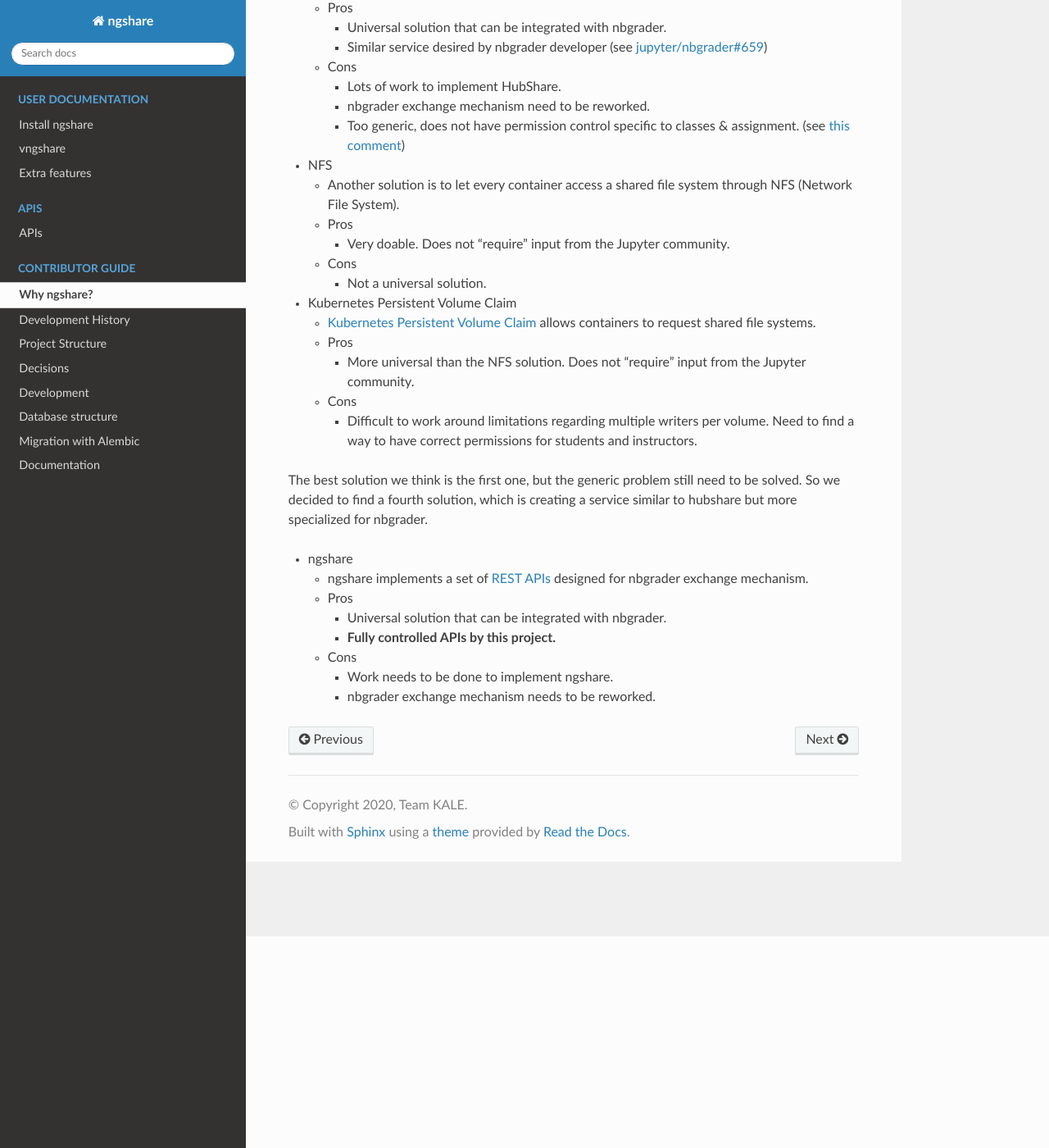
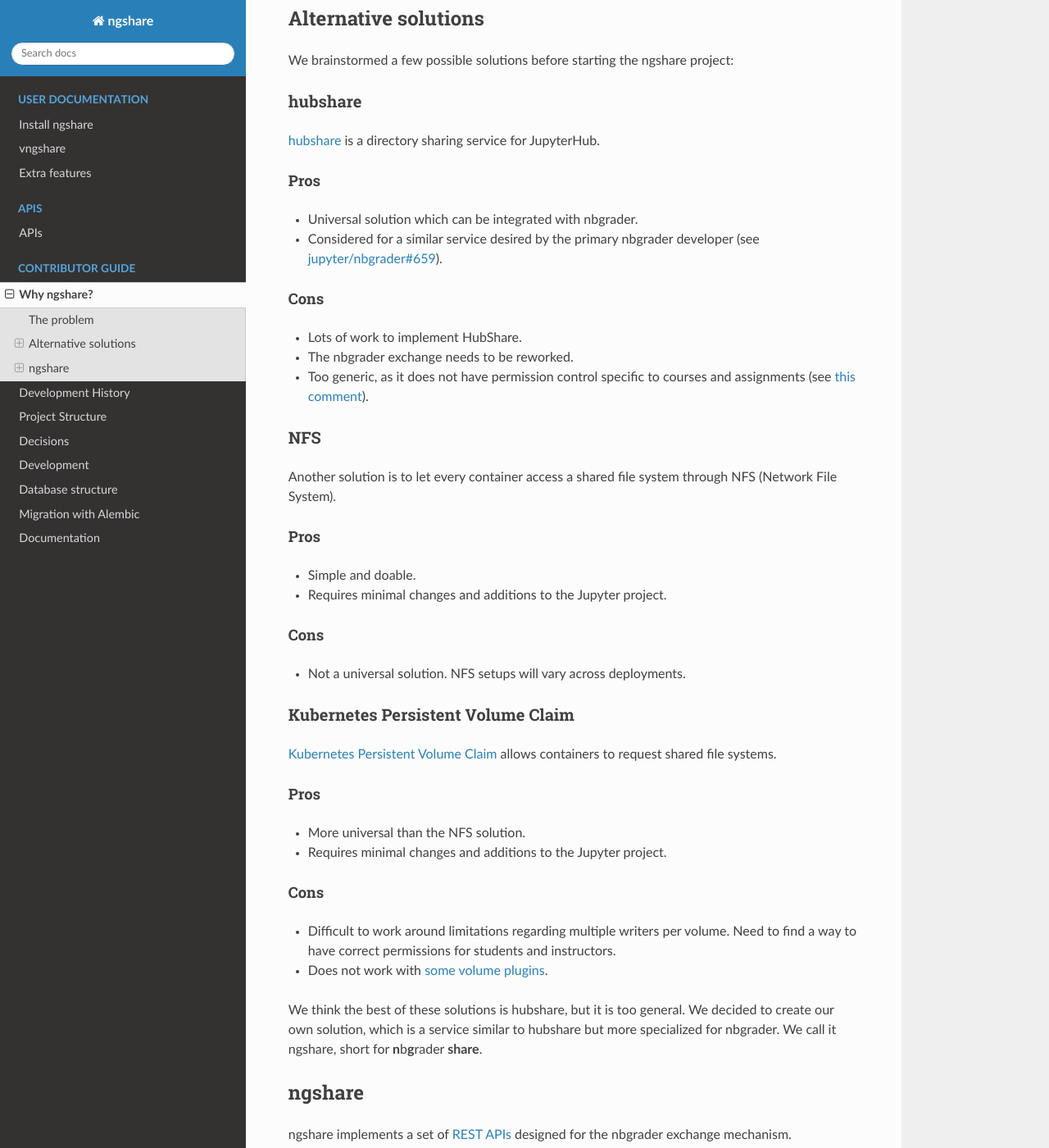
Before and after one commit to LibreTexts/ngshare, a Sphinx documentation site: the page built from docs/contributer_guide/why_ngshare.rst, in a window 1280 px wide and 1400 px high, scrolled down 258 px. Shown: the whole window at 82% size. Built offline with Sphinx 7.4.7 and the Read the Docs theme 2.0.0, drawn with Linux system fonts in a browser that asks for light colours; some of the changed text lies outside the part shown.

Commit message:
Clean up documentation for "Why ngshare?"

```diff
--- a/docs/contributer_guide/why_ngshare.rst
+++ b/docs/contributer_guide/why_ngshare.rst
@@ -1,76 +1,101 @@
 Why ngshare?
 ============
 
+The problem
+-----------
+
+This section is under construction
+
+Alternative solutions
+---------------------
+
 We brainstormed a few possible solutions before starting the ngshare project:
 
-* hubshare
+hubshare
+^^^^^^^^
 
-  * `hubshare <https://github.com/jupyterhub/hubshare>`_ is a directory sharing
-    service for JupyterHub.
+`hubshare <https://github.com/jupyterhub/hubshare>`_ is a directory sharing
+service for JupyterHub.
 
-  * Pros
+Pros
+""""
 
-    * Universal solution that can be integrated with nbgrader.
+* Universal solution which can be integrated with nbgrader.
 
-    * Similar service desired by nbgrader developer
-      (see
-      `jupyter/nbgrader#659 <https://github.com/jupyter/nbgrader/issues/659>`_)
+* Considered for a similar service desired by the primary nbgrader developer
+  (see
+  `jupyter/nbgrader#659 <https://github.com/jupyter/nbgrader/issues/659>`_).
 
-  * Cons
+Cons
+""""
 
-    * Lots of work to implement HubShare.
+* Lots of work to implement HubShare.
 
-    * nbgrader exchange mechanism need to be reworked.
+* The nbgrader exchange needs to be reworked.
 
-    * Too generic, does not have permission control specific to classes &
-      assignment. (see
-      `this comment <https://github.com/jupyter/nbgrader/issues/659#issuecomment-431762792>`_)
+* Too generic, as it does not have permission control specific to courses and
+  assignments (see
+  `this comment <https://github.com/jupyter/nbgrader/issues/659#issuecomment-431762792>`_).
 
-* NFS
+NFS
+^^^
 
-  * Another solution is to let every container access a shared file system
-    through NFS (Network File System).
+Another solution is to let every container access a shared file system
+through NFS (Network File System).
 
-  * Pros
+Pros
+""""
 
-    * Very doable. Does not "require" input from the Jupyter community.
+* Simple and doable.
 
-  * Cons
+* Requires minimal changes and additions to the Jupyter project.
 
-    * Not a universal solution.
+Cons
+""""
 
-* Kubernetes Persistent Volume Claim
+* Not a universal solution. NFS setups will vary across deployments.
 
-  * `Kubernetes Persistent Volume Claim
-    <https://kubernetes.io/docs/concepts/storage/persistent-volumes/#persistentvolumeclaims>`_
-    allows containers to request shared file systems.
+Kubernetes Persistent Volume Claim
+^^^^^^^^^^^^^^^^^^^^^^^^^^^^^^^^^^
 
-  * Pros
+`Kubernetes Persistent Volume Claim
+<https://kubernetes.io/docs/concepts/storage/persistent-volumes/#persistentvolumeclaims>`_
+allows containers to request shared file systems.
 
-    * More universal than the NFS solution. Does not "require" input from
-      the Jupyter community.
+Pros
+""""
 
-  * Cons
+* More universal than the NFS solution.
 
-    * Difficult to work around limitations regarding multiple writers per
-      volume. Need to find a way to have correct permissions for students and
-      instructors.
+* Requires minimal changes and additions to the Jupyter project.
 
-The best solution we think is the first one, but the generic problem still need to be solved. So we decided to find a fourth solution, which is creating a service similar to hubshare but more specialized for nbgrader.
+Cons
+""""
 
-* ngshare
+* Difficult to work around limitations regarding multiple writers per
+  volume. Need to find a way to have correct permissions for students and
+  instructors.
 
-  * ngshare implements a set of :doc:`REST APIs </api/index>` designed
-    for nbgrader exchange mechanism.
+* Does not work with `some volume plugins <https://kubernetes.io/docs/concepts/storage/persistent-volumes/#access-modes>`_.
 
-  * Pros
+We think the best of these solutions is hubshare, but it is too general. We decided to create our own solution, which is a service similar to hubshare but more specialized for nbgrader. We call it ngshare, short for **n**\ b\ **g**\ rader **share**.
 
-    * Universal solution that can be integrated with nbgrader.
+ngshare
+-------
 
-    * **Fully controlled APIs by this project.**
+ngshare implements a set of :doc:`REST APIs </api/index>` designed
+for the nbgrader exchange mechanism.
 
-  * Cons
+Pros
+^^^^
 
-    * Work needs to be done to implement ngshare.
+* Universal solution which can be integrated with nbgrader.
 
-    * nbgrader exchange mechanism needs to be reworked.
+* **Full control over APIs in this project.**
+
+Cons
+^^^^
+
+* Work needs to be done to implement ngshare.
+
+* The nbgrader exchange needs to be reworked.
```
